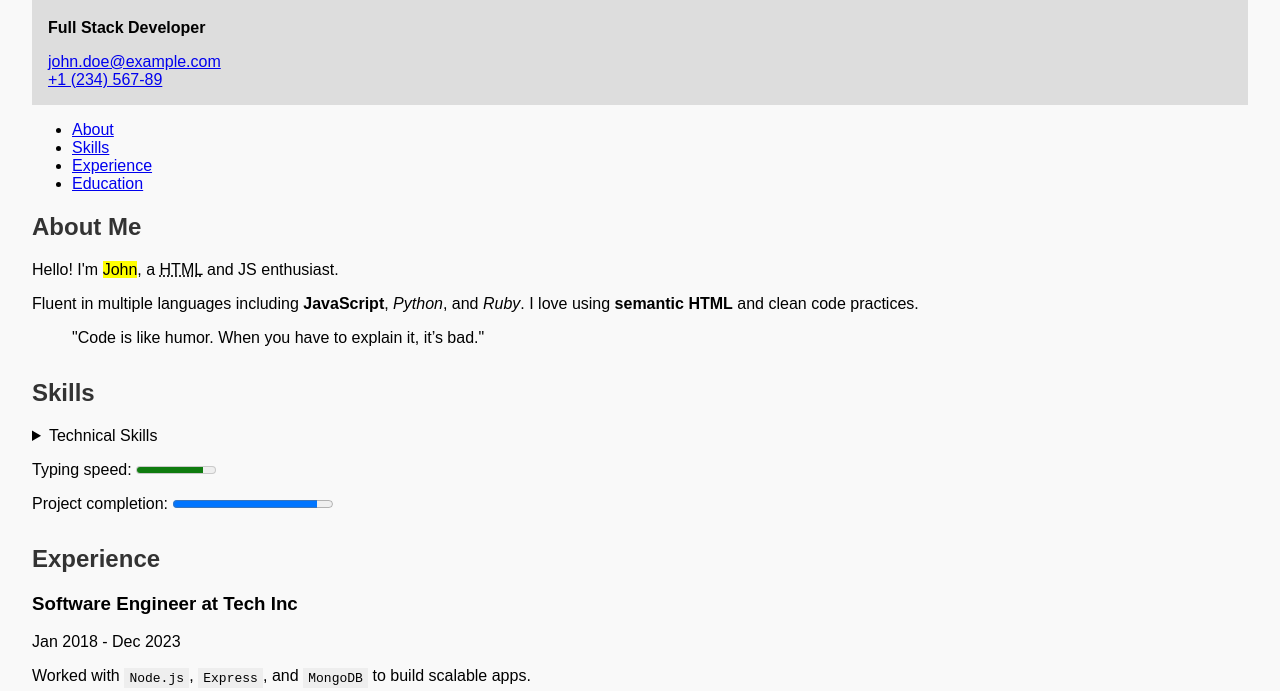
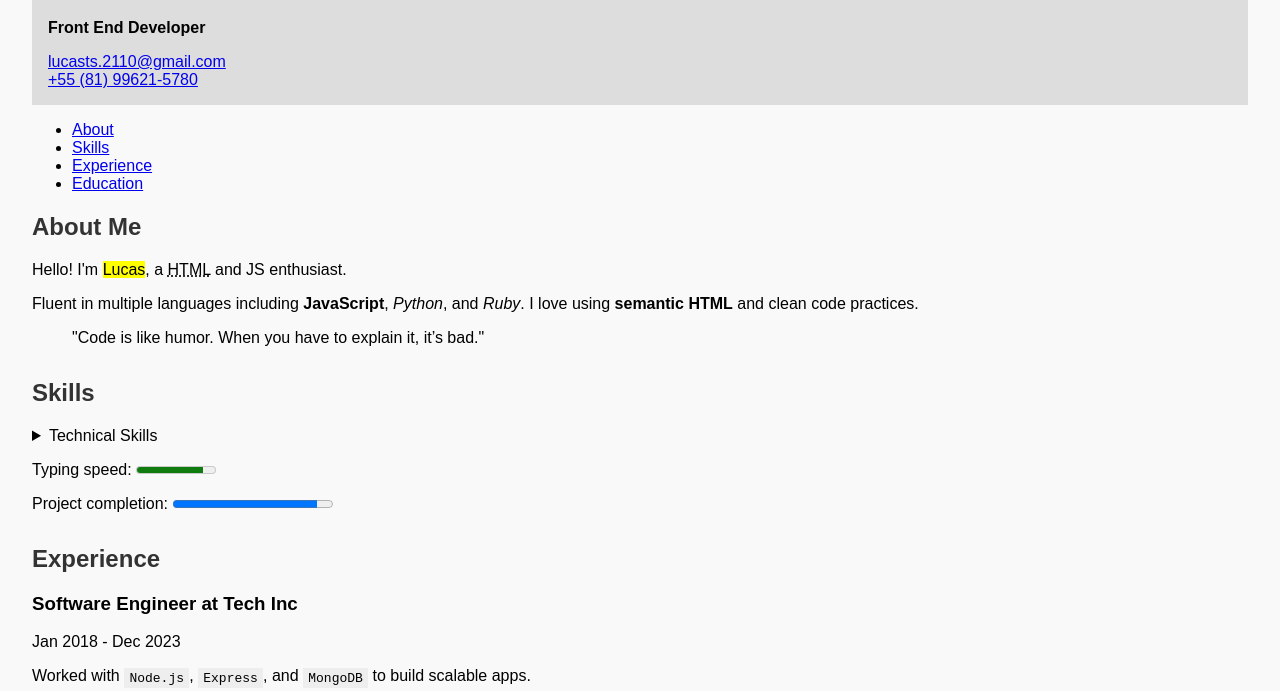
Before and after one commit to lucasts2110-bit/curriculum-vitae-em-HTML, a plain HTML site: page semantic_html_cv/index.html in a window 1280 px wide. Shown: the part 109-800 px from the top of the page. Drawn offline with Linux system fonts and the light colour scheme.

Commit message:
meus dados
colocando meus dados=nome, email e numero

```diff
--- a/semantic_html_cv/index.html
+++ b/semantic_html_cv/index.html
@@ -3,7 +3,7 @@
 <head>
   <meta charset="UTF-8">
   <title>LUCAS THOMAZ - FRONT AND Developer</title>
-  <meta name="description" content="Curriculum Vitae of John Doe.">
+  <meta name="description" content="Curriculum Vitae of Lucas Thomaz.">
   <meta name="viewport" content="width=device-width, initial-scale=1.0">
   <style>
     body { font-family: sans-serif; margin: 2rem; background: #f9f9f9; }
@@ -20,10 +20,10 @@
 
 <header>
   <h1>Lucas Thomaz</h1>
-  <p><strong>Full Stack Developer</strong></p>
+  <p><strong>Front End Developer</strong></p>
   <address>
-    <a href="mailto:john.doe@example.com">john.doe@example.com</a><br>
-    <a href="tel:+123456789">+1 (234) 567-89</a>
+    <a href="mailto:lucasts.1234@gmail.com">lucasts.2110@gmail.com</a><br>
+    <a href="tel:+5581996215780">+55 (81) 99621-5780</a>
   </address>
 </header>
 
@@ -39,7 +39,7 @@
 <main>
   <section id="about">
     <h2>About Me</h2>
-    <p>Hello! I'm <mark>John</mark>, a <abbr title="HyperText Markup Language">HTML</abbr> and JS enthusiast.</p>
+    <p>Hello! I'm <mark>Lucas</mark>, a <abbr title="HyperText Markup Language">HTML</abbr> and JS enthusiast.</p>
     <p>Fluent in multiple languages including <b>JavaScript</b>, <i>Python</i>, and <em>Ruby</em>. I love using <strong>semantic HTML</strong> and clean code practices.</p>
     <blockquote cite="https://example.com">"Code is like humor. When you have to explain it, it’s bad."</blockquote>
   </section>
```
